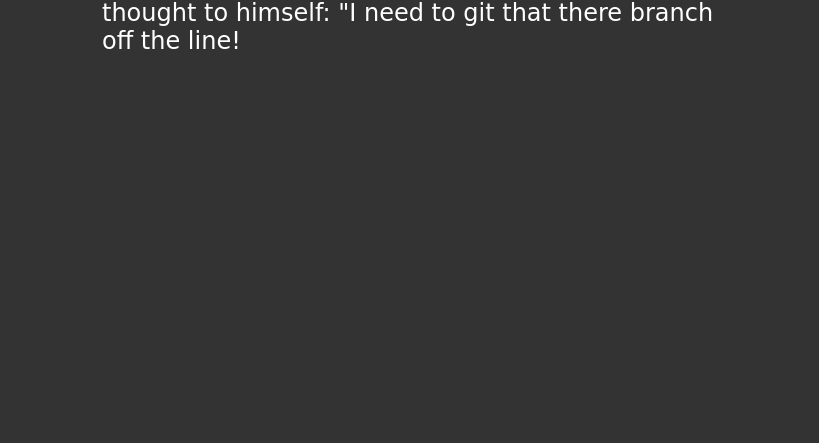
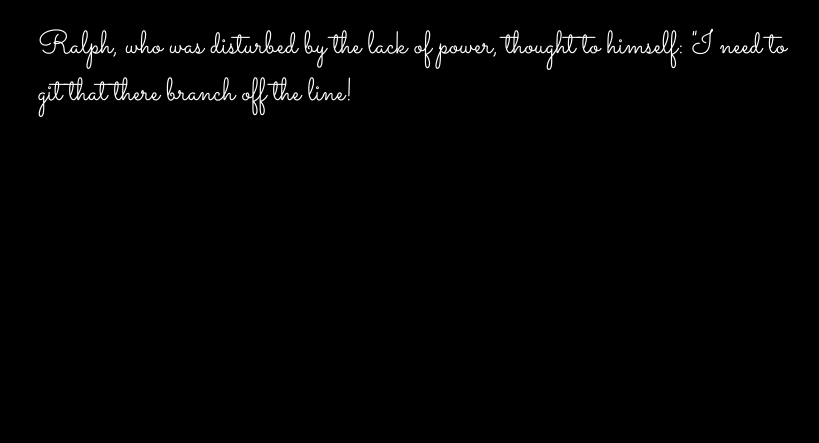
Before and after one commit to bdaubry/fireside-story, a plain HTML site: page index.html in a window 1280 px wide. Shown: the part 357-800 px from the top of the page, without its empty margins (218-1037 px from the left). Drawn offline with Linux system fonts and the light colour scheme.

Commit message:
font changes

```diff
--- a/index.html
+++ b/index.html
@@ -1,7 +1,7 @@
 <html>
   <head>
       <link rel="stylesheet" type="text/css" href="style.css">
-
+      <link href="https://fonts.googleapis.com/css?family=Sacramento" rel="stylesheet">
   </head>
   <body>
     <p>It was a dark and stormy night...</p>
--- a/style.css
+++ b/style.css
@@ -1,8 +1,9 @@
-
-  body {
-    color: white;
-    background-color: #333;
-    font-size: 150%;
-    font-family: 'Satisfy', cursive;
-    margin: 5em 25%;
-  }
+body {
+  color: white;
+  background-color: black;
+  font-family: 'Sacramento', cursive;
+  font-size: 32px;
+  margin-top: 5%;
+  margin-left: 20%;
+  margin-right: 20%;
+}
```
